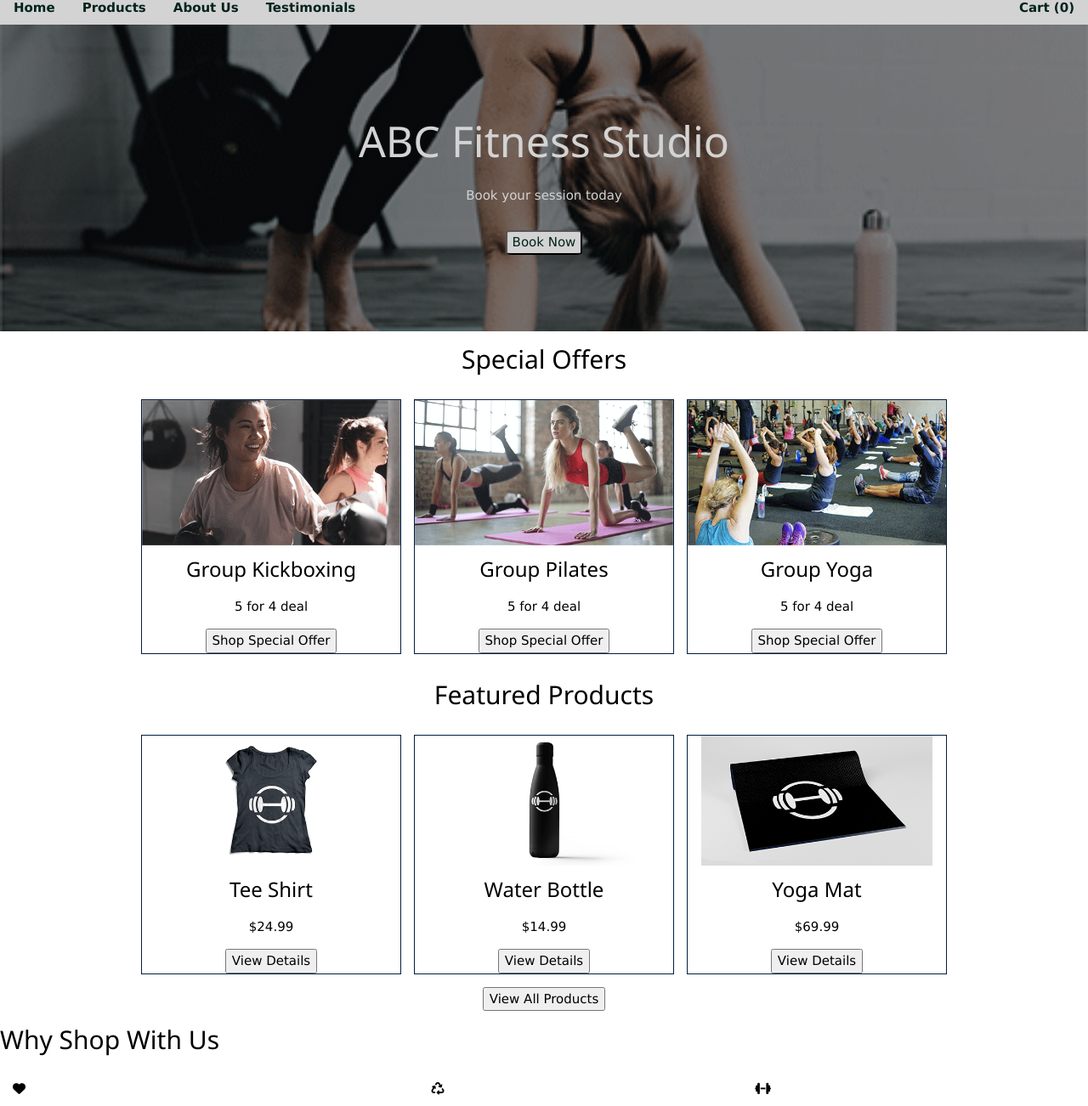
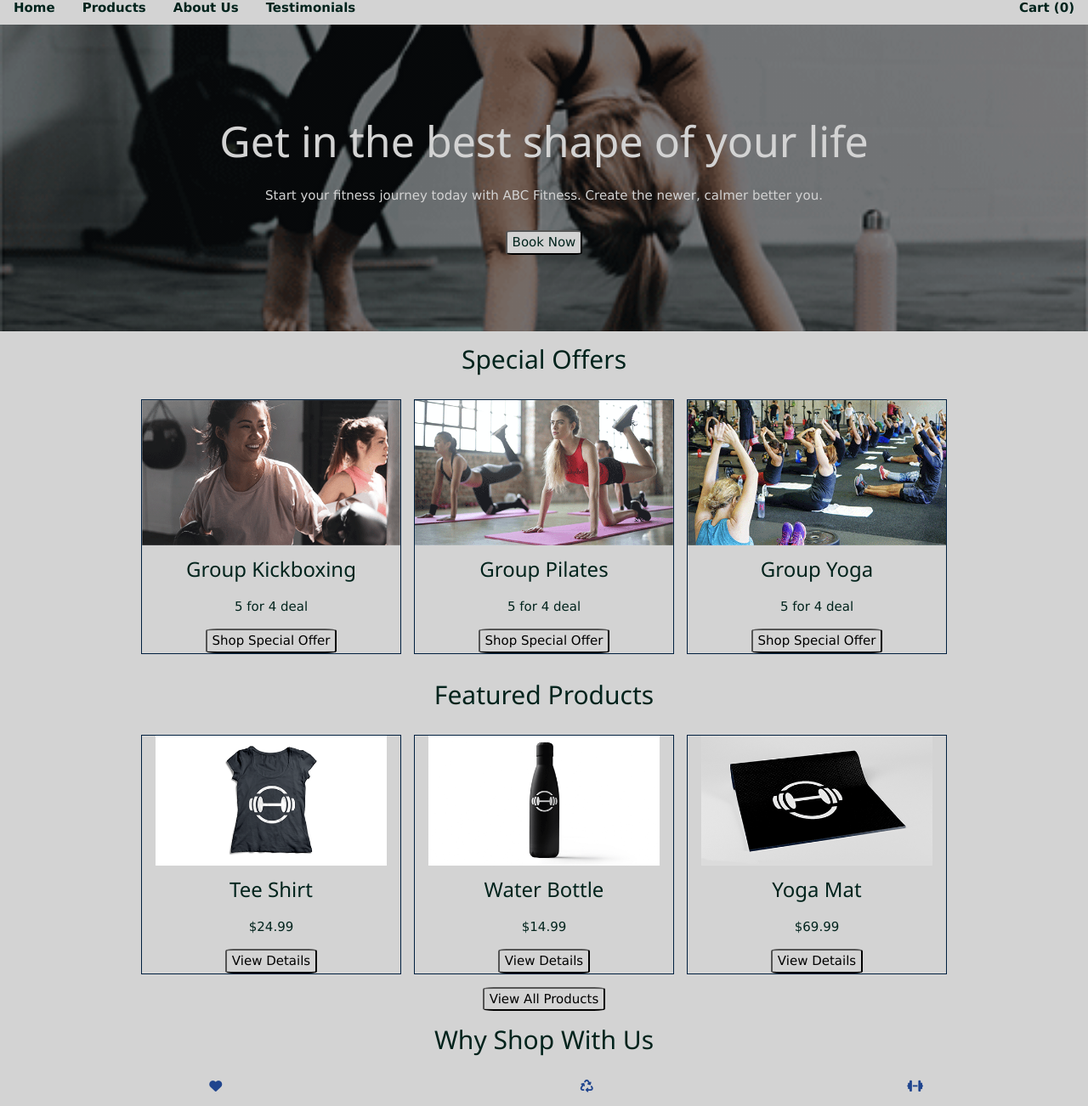
Before and after one commit to Loxodograph/github-lh85btkb-pppttvun, a website: page index.html in a window 1280 px wide. Shown: the part 111-1413 px from the top of the page at 85% size. Drawn offline with nearby package versions, Linux system fonts and the light colour scheme.

Commit message:
more css

```diff
--- a/index.html
+++ b/index.html
@@ -41,8 +41,10 @@
   <main>
     <div class="hero-image">
       <div class="hero-text">
-        <h1 style="font-size:50px">ABC Fitness Studio</h1>
-        <p>Book your session today</p>
+        <h1 style="font-size:50px">Get in the best shape of your life</h1>
+        <p>Start your fitness journey today with ABC Fitness. Create the newer, calmer
+          better you.
+        </p>
         <a href="./products.html"><button>Book Now</button></a>
       </div>
     </div>
@@ -89,19 +91,19 @@
           <img src="./images/Client2_TeeShirt.png" />
           <h3>Tee Shirt</h3>
           <p>$24.99</p>
-          <a href="./products.html"><button>View Details</button></a>
+          <a href="./products.html"><button class="product-button">View Details</button></a>
         </div>
         <div class="products w3-container w3-center">
           <img src="./images/Client2_WaterBottle.png" />
           <h3>Water Bottle</h3>
           <p>$14.99</p>
-          <a href="./products.html"><button>View Details</button></a>
+          <a href="./products.html"><button class="product-button">View Details</button></a>
         </div>
         <div class="products w3-container w3-center">
           <img src="./images/Client2_YogaMat.png" />
           <h3>Yoga Mat</h3>
           <p>$69.99</p>
-          <a href="./products.html"><button>View Details</button></a>
+          <a href="./products.html"><button class="product-button">View Details</button></a>
         </div>
       </div>
 
@@ -112,7 +114,7 @@
 
 
     <section class="value-perks">
-      <h2>Why Shop With Us</h2>
+      <h2 class="perk-text">Why Shop With Us</h2>
       <div class="flex-container">
         <div class="perk">
           <i class='fas fa-heart'></i>
--- a/starrating.css
+++ b/starrating.css
@@ -5,6 +5,234 @@
 } */
 
 
+
+
+body {
+  margin: 0;
+  font-family: Arial, Helvetica, sans-serif;
+  /* color: black; */
+  background-color: white;
+  display: flex;
+  flex-direction: column ;
+}
+
+img {
+  max-width: 100%;
+  height: auto;
+  display: block;
+}
+
+
+#topfont {
+  font-size: 2rem;
+  width: auto;
+  text-align: center;
+}
+
+.marker { display: none; }
+
+#navbar {
+  display: flex;
+  /* Optional: Aligns items vertically in the center */
+  align-items: center;
+  flex-wrap: wrap;
+  /* Optional: Distributes space between elements (logo on the left, links on the right) */
+  justify-content: center;
+  list-style-type: none; /* Removes bullet points from lists */
+  margin: 0;
+  padding: 0;
+  background-color: #d3d3d3; /* Example background color */
+  color: #00231C;
+}
+
+.my-custom-color {
+  background-color: #d3d3d3;
+  color: #00231C;
+  font-weight: bold;
+}
+
+body, html {
+  height: 100%;
+  margin: 0;
+  font-family: Arial, Helvetica, sans-serif;
+}
+
+.hero-image {
+  background-image: linear-gradient(
+      rgba(0, 0, 0, 0.5),
+      rgba(0, 0, 0, 0.5)
+    ),
+    url("./images/Client2_IndividualYoga.png");
+
+  background-size: cover;
+  background-position: center;
+
+  padding: 3rem 1rem;    /* ✅ content controls height */
+}
+
+.hero-text {
+  position: static;      /* ✅ normal document flow */
+  text-align: center;
+  color: #d3d3d3;
+}
+
+.hero-text h1 {
+  font-size: 2rem;
+}
+
+.hero-text button {
+  margin-top: 1rem;
+  color: #00231C;
+  background-color: #d3d3d3;
+  border-radius: 9%;
+}
+
+.hero-text button:hover {
+  background-color: #fff;
+  color: #20458e;
+}
+
+.offer {
+
+  border: 1px solid #001f3f;
+
+}
+
+.products {
+  border: 1px solid #001f3f;
+}
+
+.offer-details {
+  display: flex;
+  flex-direction: column;
+  justify-content: center; /* Centers horizontally */
+  align-items: center;
+}
+
+.special-offers .flex-container,
+.featured-products .flex-container {
+  display: flex;
+  flex-wrap: wrap;
+  justify-content: center;
+}
+
+.special-offers {
+  display: flex;
+  flex-wrap: wrap;
+  justify-content: center;
+}
+
+.featured-products {
+  display: flex;
+  flex-wrap: wrap;
+  justify-content: center;
+}
+.featured-products {
+  display: flex;
+}
+
+#special-offers-header {
+  text-align: center;
+}
+
+#featured-products-header {
+  text-align: center;
+}
+
+.flex-container {
+  display: flex;
+  flex-direction: column;   /* mobile first */
+  align-items: center;      /* ✅ true centering */
+  gap: 1rem;
+  padding: 1rem;
+}
+
+.offer,
+.products {
+  width: 100%;
+  max-width: 22rem;
+  margin: 0;                /* ✅ important */
+  border: 1px solid #001f3f;
+  text-align: center;
+}
+
+#navbar {
+  display: flex;
+  flex-direction: column; /* ✅ stacked */
+  align-items: center;
+}
+
+nav.w3-bar {
+  width: 100%;
+}
+
+nav.w3-bar a,
+nav.w3-bar button {
+  width: 100%;
+  text-align: center;
+}
+
+@media (max-width: 768px) {
+
+  #navbar {
+    flex-direction: column;
+    align-items: center;
+  }
+
+  #topfont {
+    width: auto;
+    text-align: center;
+  }
+
+  .special-offers .flex-container,
+  .featured-products .flex-container {
+    flex-wrap: wrap;
+  }
+
+  .offer,
+  .products {
+    width: 90%;
+  }
+
+  nav.w3-bar a,
+  nav.w3-bar button {
+    width: 100%;
+  }
+}
+
+@media (min-width: 768px) {
+
+  .flex-container {
+    flex-direction: row;
+    justify-content: center;
+
+  }
+
+  .offer,
+  .products {
+    width: 30%;
+  }
+
+  #navbar {
+    flex-direction: row;
+    justify-content: space-between;
+  }
+
+  nav.w3-bar a,
+  nav.w3-bar button {
+    width: auto;
+  }
+}
+
+@media (min-width: 1024px) {
+  .hero-text h1 {
+    font-size: 3rem;
+  }
+
+  .hero-image {
+    padding: 6rem 1rem;
+  }
+}
 
 .container .rating {
     display: flex;
--- a/styles.css
+++ b/styles.css
@@ -1,11 +1,24 @@
 
 
+.perk-text {
+  text-align: center;
+}
+
+.fas {
+  color: #20458e;
+}
+
+.product-button, .offer-button {
+  background-color: #d3d3d3;
+  box-shadow: #001f3f;
+  border-radius: 9%;
+}
 
 body {
   margin: 0;
   font-family: Arial, Helvetica, sans-serif;
-  /* color: black; */
-  background-color: white;
+  color: #00231C;
+  background-color: #d3d3d3;
   display: flex;
   flex-direction: column ;
 }
@@ -23,6 +36,12 @@ img {
   text-align: center;
 }
 
+.perk {
+  display: flex;
+  flex-direction: column;
+  justify-content: center;
+  align-items: center;
+}
 .marker { display: none; }
 
 #navbar {
```
Also changed, not shown: html.html (added, +24 -0 lines).
